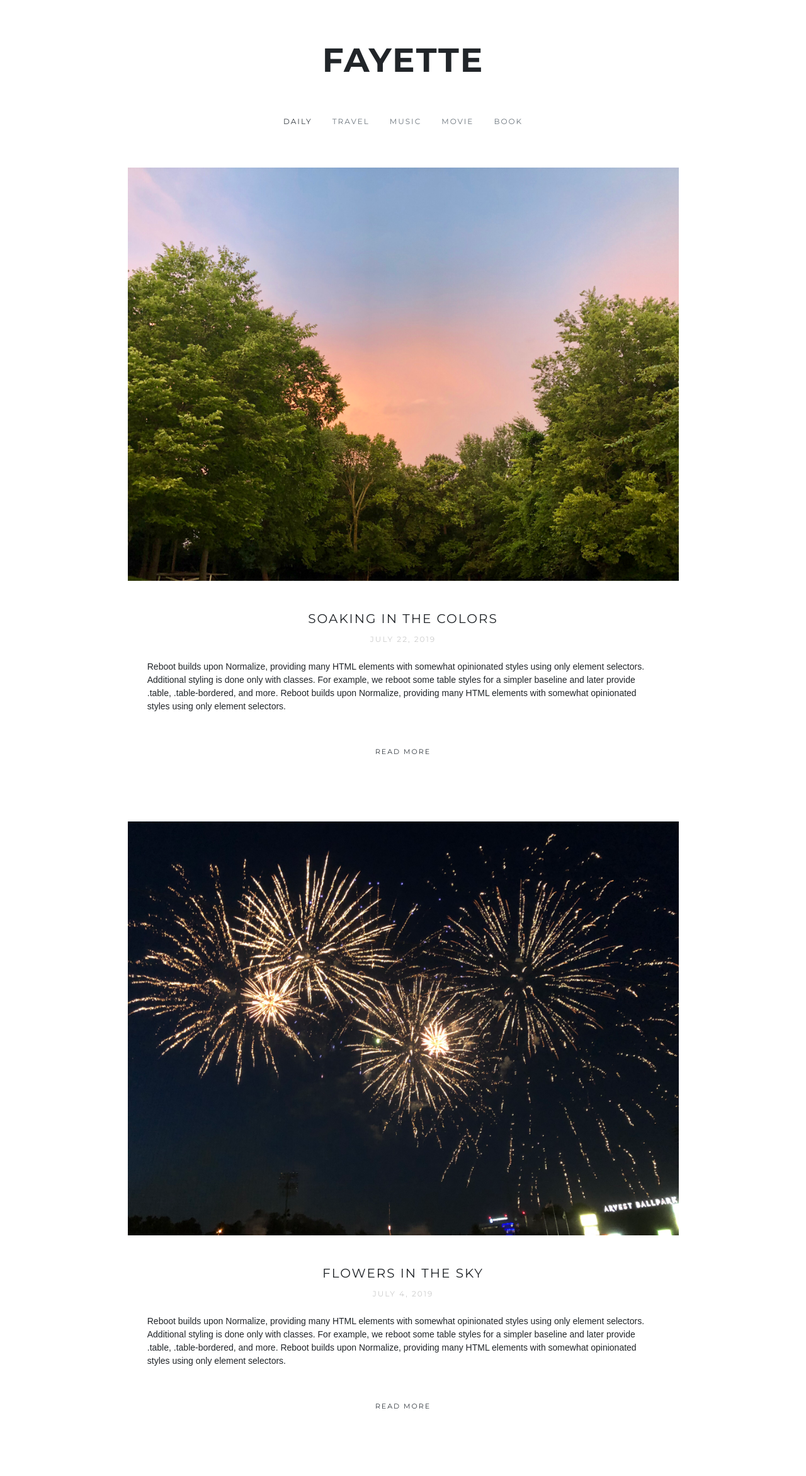
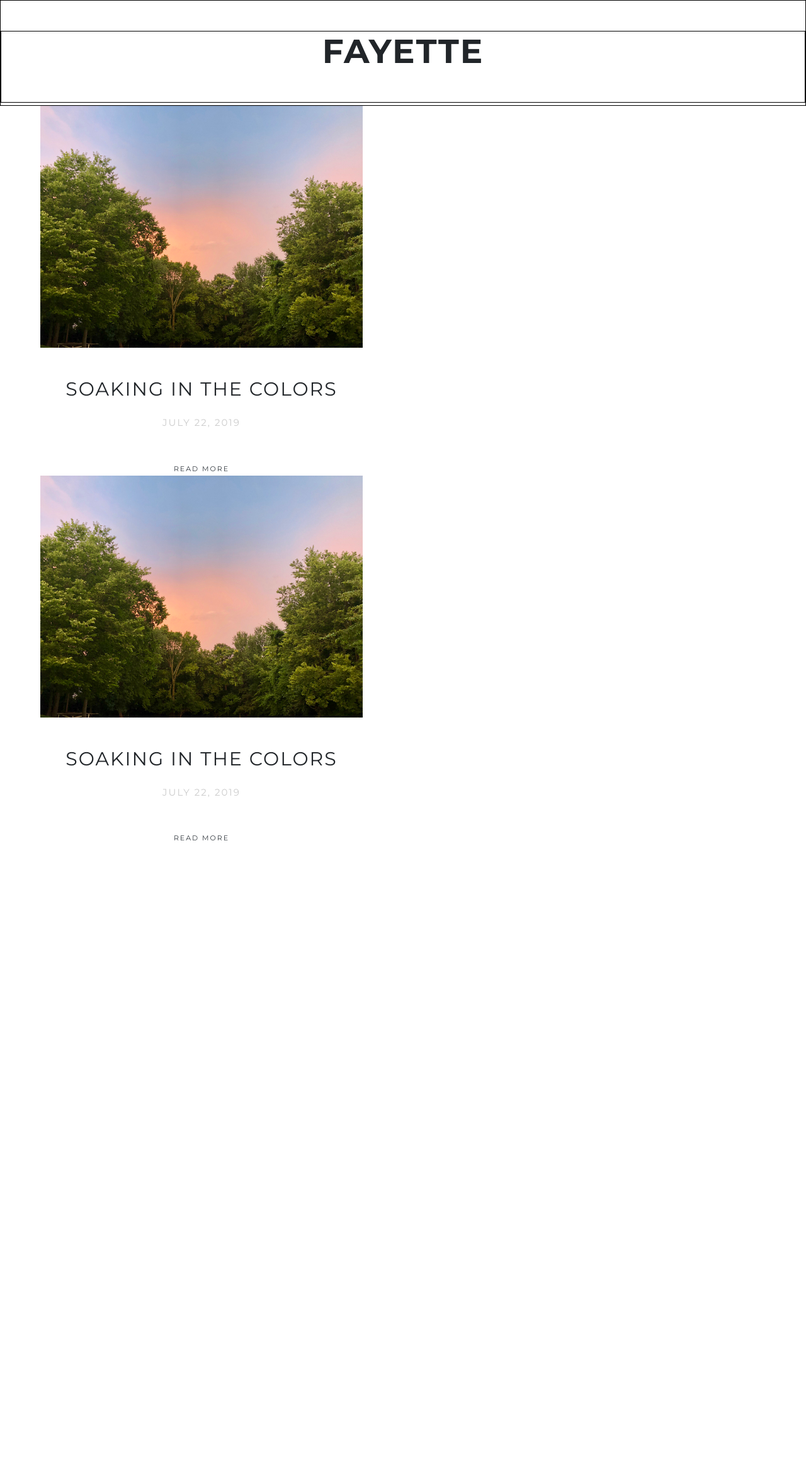
Before and after one commit to mikesukim/gainpedia-flask, a Flask app: template myapp/app/templates/jiyun/index.html in a window 1280 px wide. Shown: the whole page at 63% size. After the commit the page ends 1334 px from the top, so only its background shows below. Run offline with Flask 2, Linux system fonts and the light colour scheme; the template is opened without the code that fills it, so the values that code supplies are empty; some libraries are stand-ins or nearby versions.

Commit message:
update not complete front page

```diff
--- a/myapp/app/templates/jiyun/index.html
+++ b/myapp/app/templates/jiyun/index.html
@@ -17,13 +17,18 @@
 
   <body style="font-family: Montserrat">
 
-    <header class="pb-5 pt-5" style="height: 10.5em">
-     <div class="w-75 p-3 mx-auto">
+    <header class="pb-5 pt-5" style="height: 10.5em; border: 1px black solid">
+     <div class="mx-auto" style="border: 1px solid black">
      <h1 class="text-center mb-5" style="font-weight: 700; font-size: 53px; letter-spacing: 2px">FAYETTE</h1>
+
+
     </div>
     </header>
 
-      <nav id="nav" class="sticky-top navbar-light mb-5 bg-white">
+
+<!--    nav bar!!!!!!!!!!!!!!!!      -->
+<!--
+      <nav id="nav" class="sticky-top navbar-light mb-5 bg-white" style="clear: both">
         <ul class="nav justify-content-center">
           <li class="nav-item">
             <a class="nav-link active text-dark mt-2 mb-2" href="index.html" style="font-size: 12px">DAILY</a> </li>
@@ -33,9 +38,54 @@
           <li class="nav-item"><a class="nav-link text-muted mt-2 mb-2" href="#" style="font-size: 12px">BOOK</a> </li>
           </ul>
 </nav>
+-->
+    <article class="w-50" style="display: inline-block">
+      <div class="container-fluid mx-auto p-0">
+    <section>
+     <img src="images/IMG_2715.JPG" class="img-fluid mx-auto d-block mb-5" style="width: 80%"  alt="Beautiful Sky">
+     </section>
+
+    <div class="container-fluid mx-auto text-center">
+
+     <h1 class="mb-4" style="font-size: 30px; letter-spacing: 2px;">SOAKING IN THE COLORS</h1>
+      <p class="mb-5" style="font-size: 15px; color: #ccc; letter-spacing: 2px;">JULY 22, 2019</p>
+
+<!--      <p class="mx-auto text-left w-75 mb-5" style="font-family: Arial; font-size: 15px;">Reboot builds upon Normalize, providing many HTML elements with somewhat opinionated styles using only element selectors. Additional styling is done only with classes. For example, we reboot some table styles for a simpler baseline and later provide .table, .table-bordered, and more. Reboot builds upon Normalize, providing many HTML elements with somewhat opinionated styles using only element selectors. </p>-->
+
+    <a class="inline-block text-dark" href="#" style="font-size: 11px; text-decoration-line: none; ">READ MORE</a>
+
+      </div>
+      </div>
+    </article>
 
 
-      <div class="container-fluid text-center" style="margin-bottom: 100px;">
+
+       <article class="w-50" style="display: inline-block">
+      <div class="container-fluid mx-auto p-0">
+    <section>
+     <img src="images/IMG_2715.JPG" class="img-fluid mx-auto d-block mb-5" style="width: 80%" alt="Beautiful Sky">
+     </section>
+
+    <div class="container-fluid mx-auto text-center">
+
+     <h1 class="mb-4" style="font-size: 30px; letter-spacing: 2px;">SOAKING IN THE COLORS</h1>
+      <p class="mb-5" style="font-size: 15px; color: #ccc; letter-spacing: 2px;">JULY 22, 2019</p>
+
+<!--      <p class="mx-auto text-left w-75 mb-5" style="font-family: Arial; font-size: 15px;">Reboot builds upon Normalize, providing many HTML elements with somewhat opinionated styles using only element selectors. Additional styling is done only with classes. For example, we reboot some table styles for a simpler baseline and later provide .table, .table-bordered, and more. Reboot builds upon Normalize, providing many HTML elements with somewhat opinionated styles using only element selectors. </p>-->
+
+    <a class="inline-block text-dark" href="#" style="font-size: 11px; text-decoration-line: none; ">READ MORE</a>
+
+      </div>
+      </div>
+    </article>
+
+
+
+
+
+<!-- 중앙에 사진 하나씩 뜨는거     -->
+<!--
+      <div class="container-fluid text-center" style="margin-bottom: 100px; border: 1px solid black">
         <img src="images/IMG_2715.JPG" class="img-fluid mx-auto d-block mb-5" style="width: 70%" alt="Beautiful Sky">
       <h1 class="pb-1" style="font-size: 20px; letter-spacing: 2px;">SOAKING IN THE COLORS</h1>
       <p class="mb-4" style="font-size: 12px; color: #ccc; letter-spacing: 2px;">JULY 22, 2019</p>
@@ -58,6 +108,7 @@
     <a class="inline-block text-dark" href="#" style="font-size: 11px; text-decoration-line: none; ">READ MORE</a>
 
       </div>
+-->
 
 
 
```
Also changed, not shown: 4 other files.
